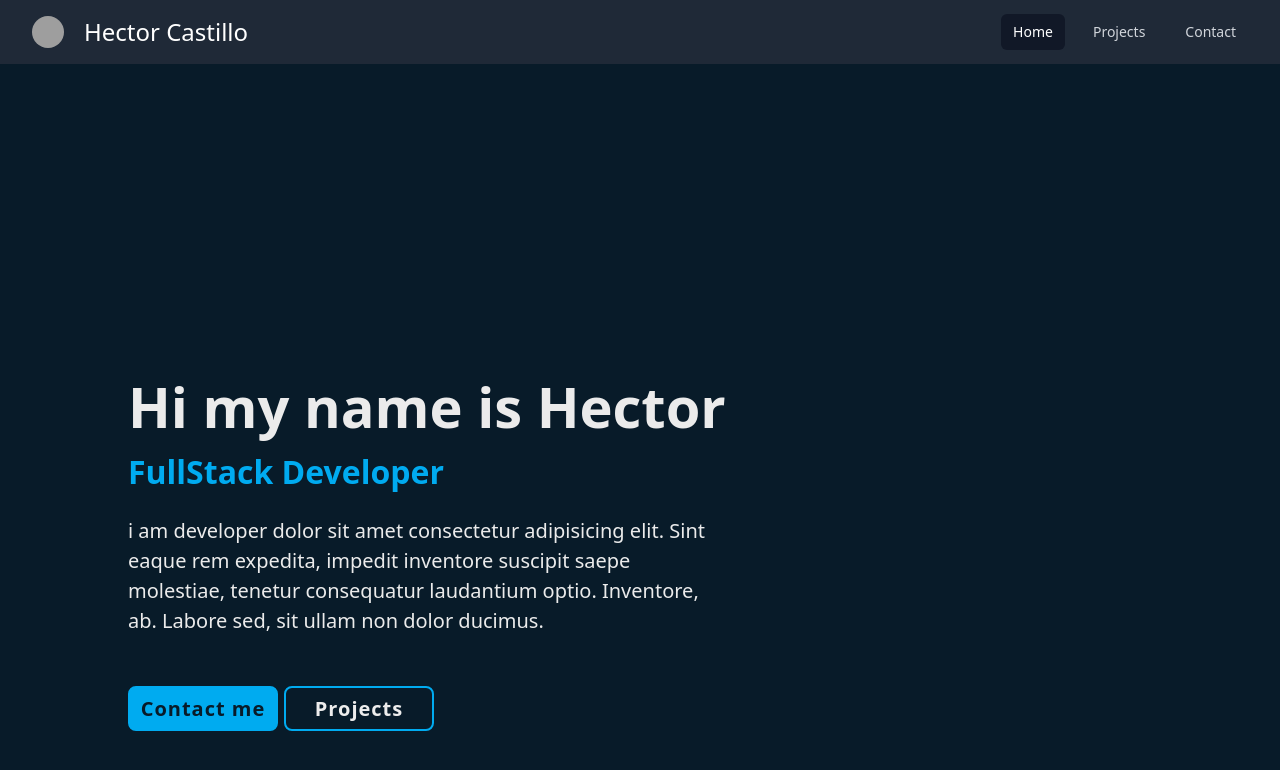
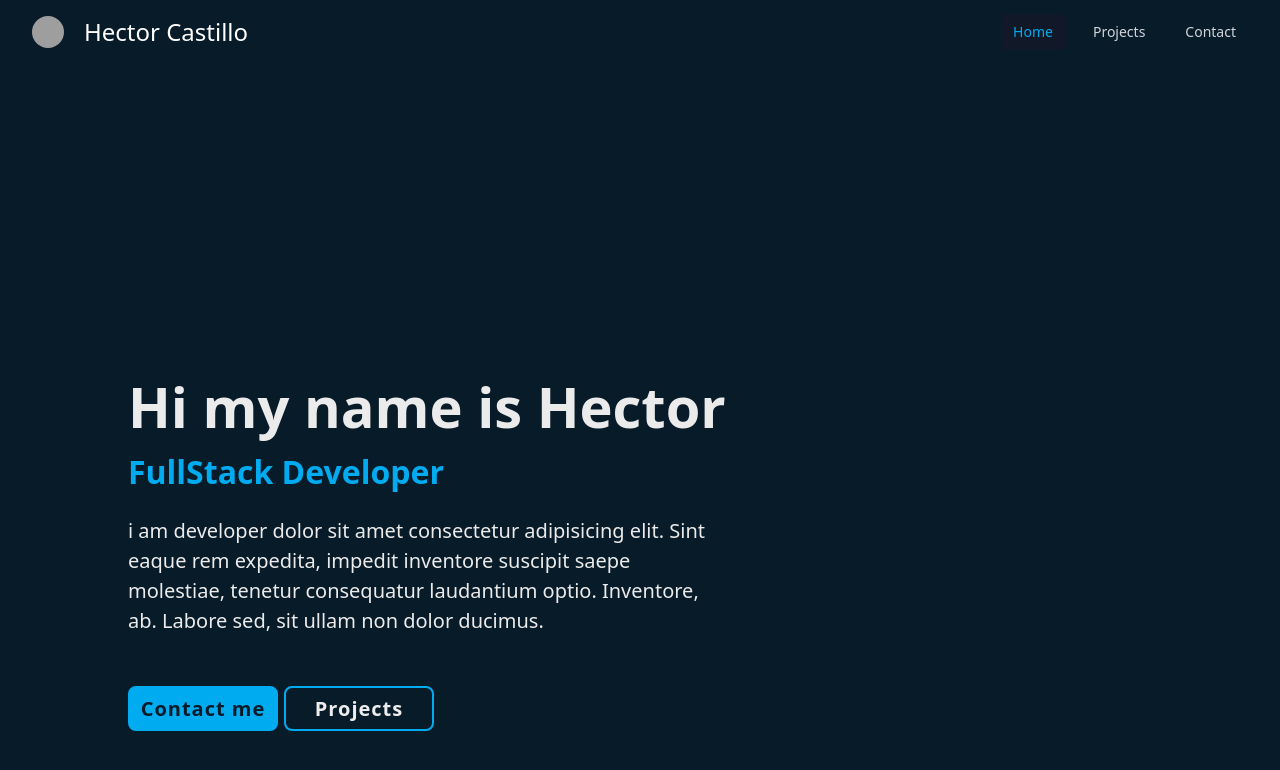
Before and after one commit to DevhTor/MyBriefCase, an Angular app: page / in a window 1280 px wide. Shown: the top 770 px of the page. Built offline with nearby package versions, Linux system fonts and the light colour scheme; grey boxes are pictures that could not be loaded.

Commit message:
more changes

```diff
--- a/src/app/nav-bar-shell/nav-bar-shell.component.css
+++ b/src/app/nav-bar-shell/nav-bar-shell.component.css
@@ -0,0 +1,5 @@
+.active{
+  color: #00abf0;
+
+  background-color: rgb(17,24,39);
+}
--- a/src/app/nav-bar-shell/nav-bar-shell.component.html
+++ b/src/app/nav-bar-shell/nav-bar-shell.component.html
@@ -1,15 +1,15 @@
 
 
-  <nav class="bg-gray-800">
+  <nav class="bg-gray-800 bg-transparent transparent sticky">
     <div class="mx-auto max-w-7xl px-4 sm:px-6 lg:px-8">
-      <div class="flex h-16 items-center justify-between">
+      <div class="flex h-16 items-center justify-between ">
         <div class="flex flex-shrink-0" >
           <img class="h-8 w-8 rounded-full" src="https://images.unsplash.com/photo-1472099645785-5658abf4ff4e?ixlib=rb-1.2.1&ixid=eyJhcHBfaWQiOjEyMDd9&auto=format&fit=facearea&facepad=2&w=256&h=256&q=80" alt="">
           <h1 class="text-white px-5 text-2xl">Hector Castillo</h1>
         </div>
         <div class="hidden md:block">
           <div class="ml-10 flex items-baseline space-x-4">
-            <a href="#" class="bg-gray-900 text-white rounded-md px-3 py-2 text-sm font-medium" aria-current="page" routerLink="/" routerLinkActive="active" [routerLinkActiveOptions]="{exact:true}">Home</a>
+            <a href="#" class=" text-white rounded-md px-3 py-2 text-sm font-medium" aria-current="page" routerLink="/" routerLinkActive="active" [routerLinkActiveOptions]="{exact:true}">Home</a>
             <a href="#" class="text-gray-300 hover:bg-gray-700 hover:text-white rounded-md px-3 py-2 text-sm font-medium" routerLink="/Projects" routerLinkActive="active">Projects</a>
             <a href="#" class="text-gray-300 hover:bg-gray-700 hover:text-white rounded-md px-3 py-2 text-sm font-medium" routerLink="/Contact" routerLinkActive="active">Contact</a>
           </div>
```
